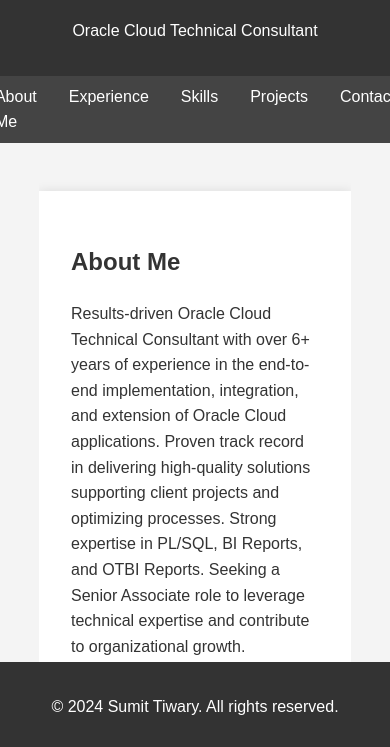
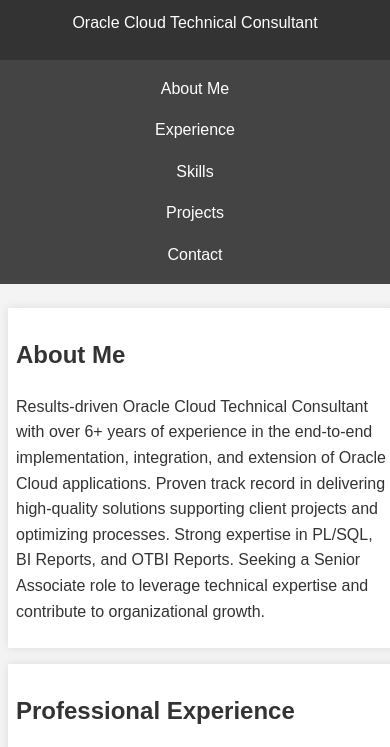
Before and after one commit to Sumittiwaryit/my-Resume, a plain HTML site: page webpage.html in a window 390 px wide. Shown: the part 92-839 px from the top of the page. Drawn offline with Linux system fonts and the light colour scheme.

Commit message:
Update webpage.html

```diff
--- a/webpage.html
+++ b/webpage.html
@@ -5,6 +5,7 @@
     <meta name="viewport" content="width=device-width, initial-scale=1.0">
     <title>Sumit Tiwary - Personal Webpage</title>
     <style>
+        /* Include the CSS changes here */
         body {
             font-family: Arial, sans-serif;
             line-height: 1.6;
@@ -13,38 +14,46 @@
             background-color: #f4f4f4;
             color: #333;
         }
+
         header {
             background-color: #333;
             color: #fff;
             padding: 1rem 0;
             text-align: center;
         }
+
         nav {
             display: flex;
+            flex-wrap: wrap;
             justify-content: center;
             background-color: #444;
             padding: 0.5rem;
         }
+
         nav a {
             color: #fff;
             text-decoration: none;
-            margin: 0 1rem;
+            margin: 0.5rem 1rem;
         }
+
         .container {
-            width: 80%;
+            width: 90%;
             margin: auto;
             overflow: hidden;
             padding: 2rem 0;
         }
+
         h1, h2 {
             color: #333;
         }
+
         .content {
             background: #fff;
             padding: 2rem;
             margin: 1rem 0;
             box-shadow: 0 0 10px rgba(0, 0, 0, 0.1);
         }
+
         footer {
             background-color: #333;
             color: #fff;
@@ -53,6 +62,50 @@
             position: fixed;
             bottom: 0;
             width: 100%;
+        }
+
+        /* Media Queries for Responsive Design */
+        @media (max-width: 768px) {
+            .container {
+                width: 100%;
+                padding: 1rem;
+            }
+
+            .content {
+                padding: 1rem;
+            }
+
+            nav a {
+                margin: 0.5rem 0.5rem;
+            }
+
+            footer {
+                position: static;
+                padding: 0.5rem;
+            }
+        }
+
+        @media (max-width: 480px) {
+            header {
+                padding: 0.5rem 0;
+            }
+
+            nav {
+                flex-direction: column;
+                align-items: center;
+            }
+
+            .container {
+                padding: 0.5rem;
+            }
+
+            .content {
+                padding: 0.5rem;
+            }
+
+            footer {
+                padding: 0.5rem;
+            }
         }
     </style>
 </head>
@@ -64,7 +117,7 @@
     <nav>
         <a href="#about">About Me</a>
         <a href="#experience">Experience</a>
-		<a href="#SKILLs">Skills</a>
+        <a href="#SKILLs">Skills</a>
         <a href="#projects">Projects</a>
         <a href="#contact">Contact</a>
     </nav>
@@ -95,9 +148,8 @@
                 <li>Supported post-implementation troubleshooting and enhancements.</li>
             </ul>
         </section>
-		<section id="SKILLs" class="content">
+        <section id="SKILLs" class="content">
             <h2>Skills</h2>
-            <p><strong></strong></p>
             <ul>
                 <li>SQL</li>
                 <li>OTBI and BI Report</li>
@@ -105,6 +157,7 @@
                 <li>MS office</li>
                 <li>AR,AP,SCM,HR P2P(Procure to pay), O2C(Order to Cash)</li>
                 <li>Infolets</li>
+            </ul>
         </section>
         <section id="projects" class="content">
             <h2>Projects</h2>
```
